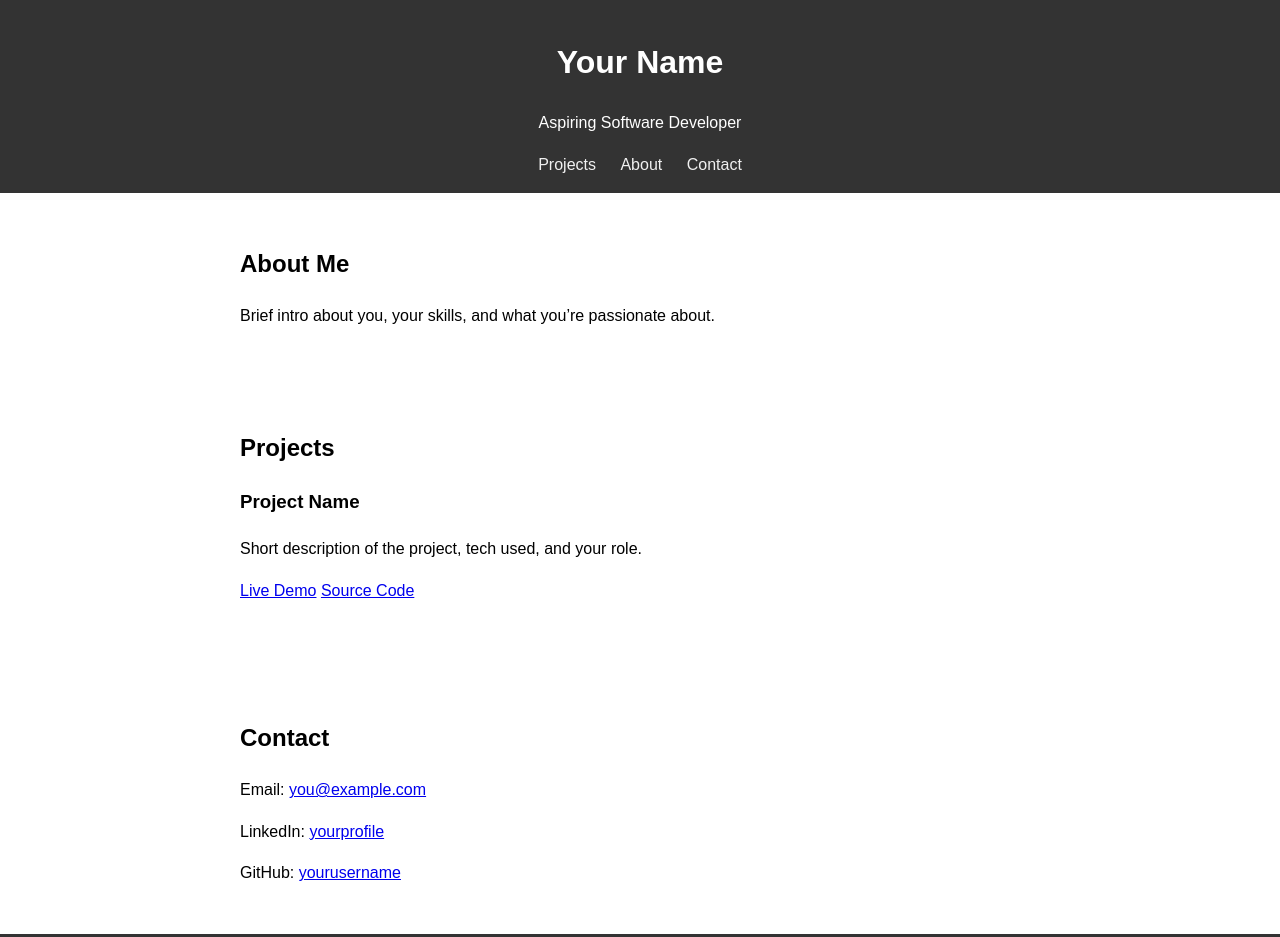
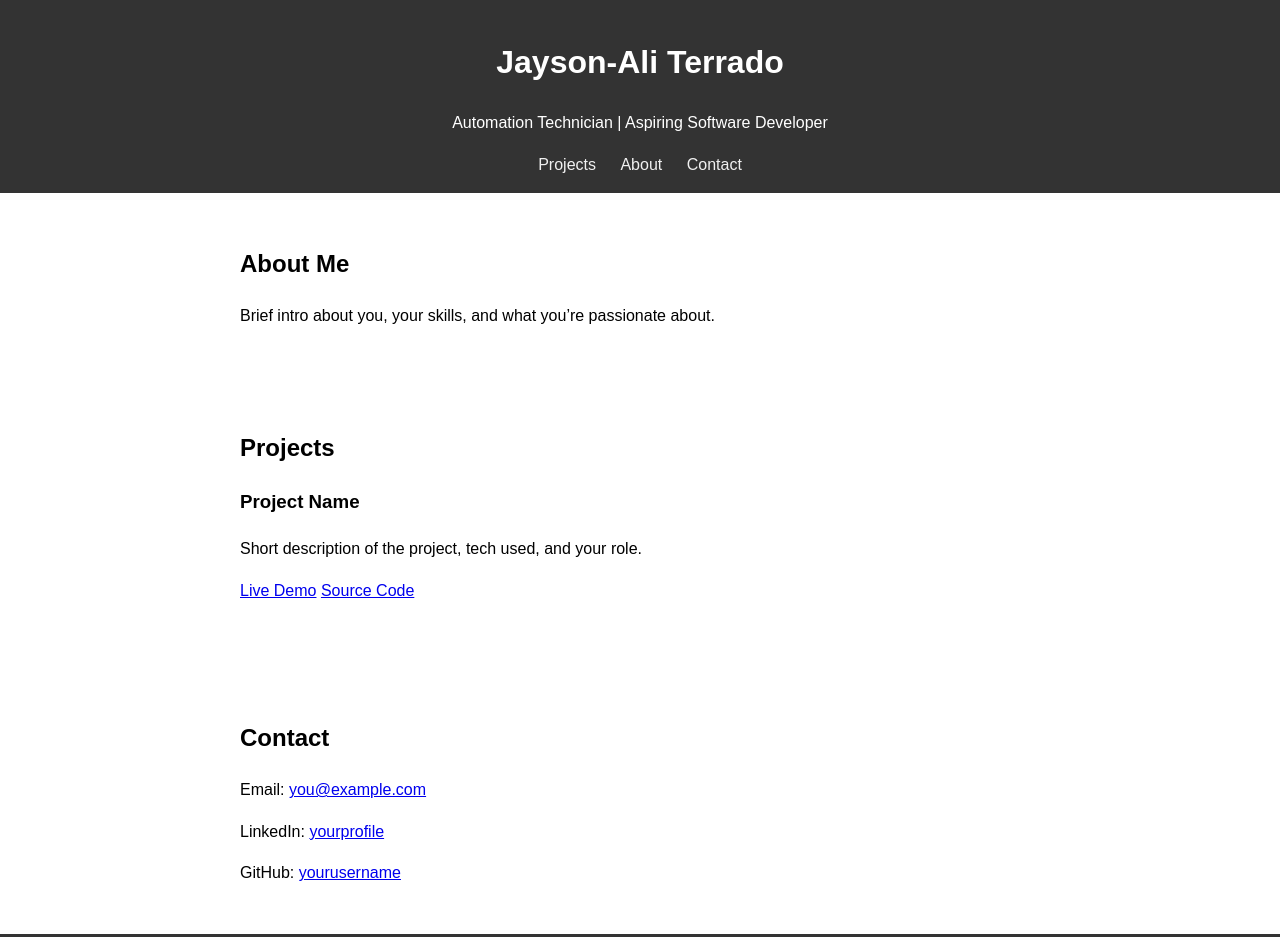
Before and after one commit to JDaTerror/JDATerror.github.io, a plain HTML site: page index.html in a window 1280 px wide. Shown: the top 937 px of the page. Drawn offline with Linux system fonts and the light colour scheme.

Commit message:
index.html

```diff
--- a/index.html
+++ b/index.html
@@ -3,13 +3,13 @@
 <head>
   <meta charset="UTF-8">
   <meta name="viewport" content="width=device-width, initial-scale=1.0">
-  <title>Your Name | Portfolio</title>
+  <title>Jayson-Ali Terrado | Portfolio</title>
   <link rel="stylesheet" href="style.css">
 </head>
 <body>
   <header>
-    <h1>Your Name</h1>
-    <p>Aspiring Software Developer</p>
+    <h1>Jayson-Ali Terrado</h1>
+    <p>Automation Technician | Aspiring Software Developer</p>
     <nav>
       <a href="#projects">Projects</a>
       <a href="#about">About</a>
```
